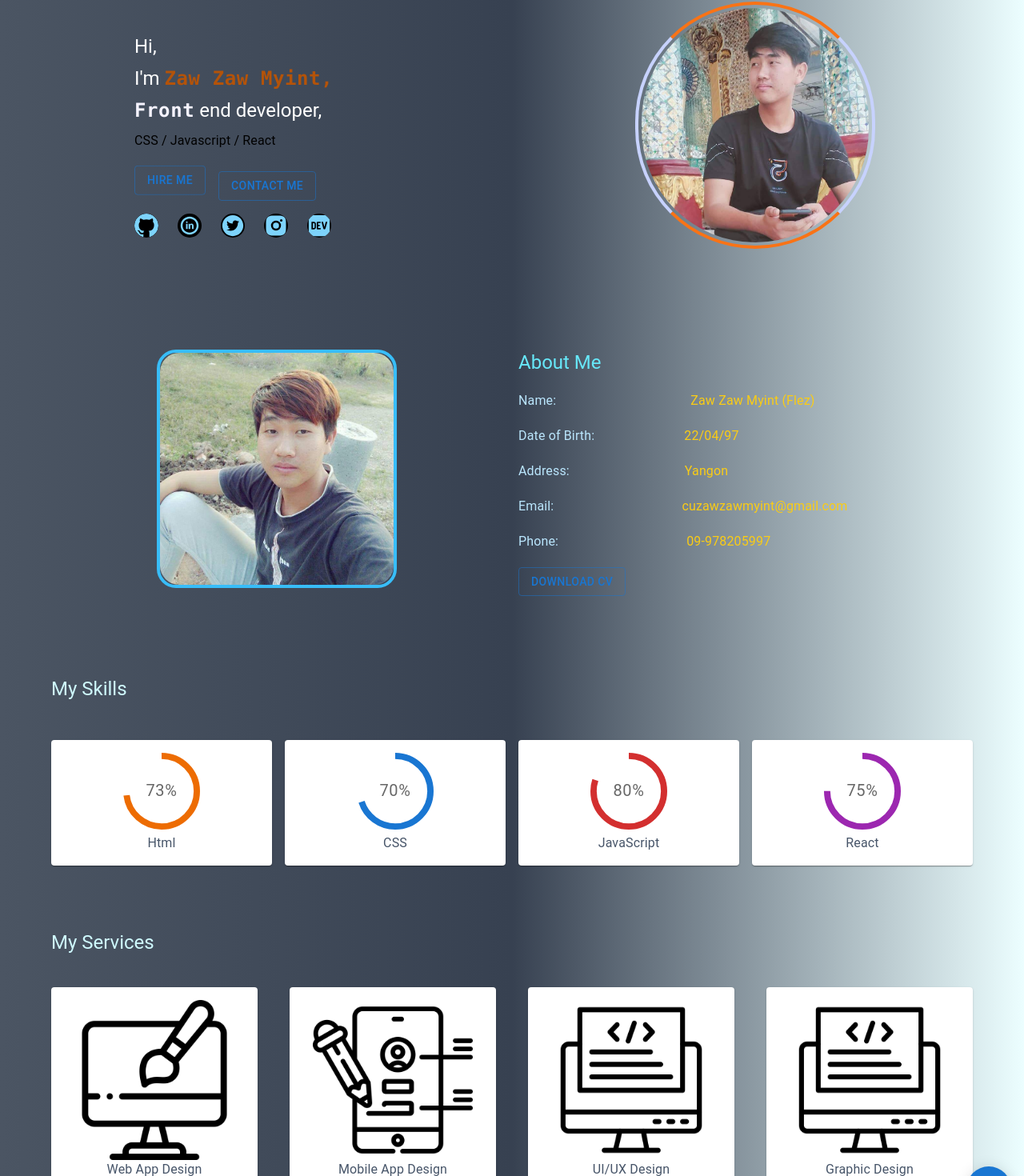
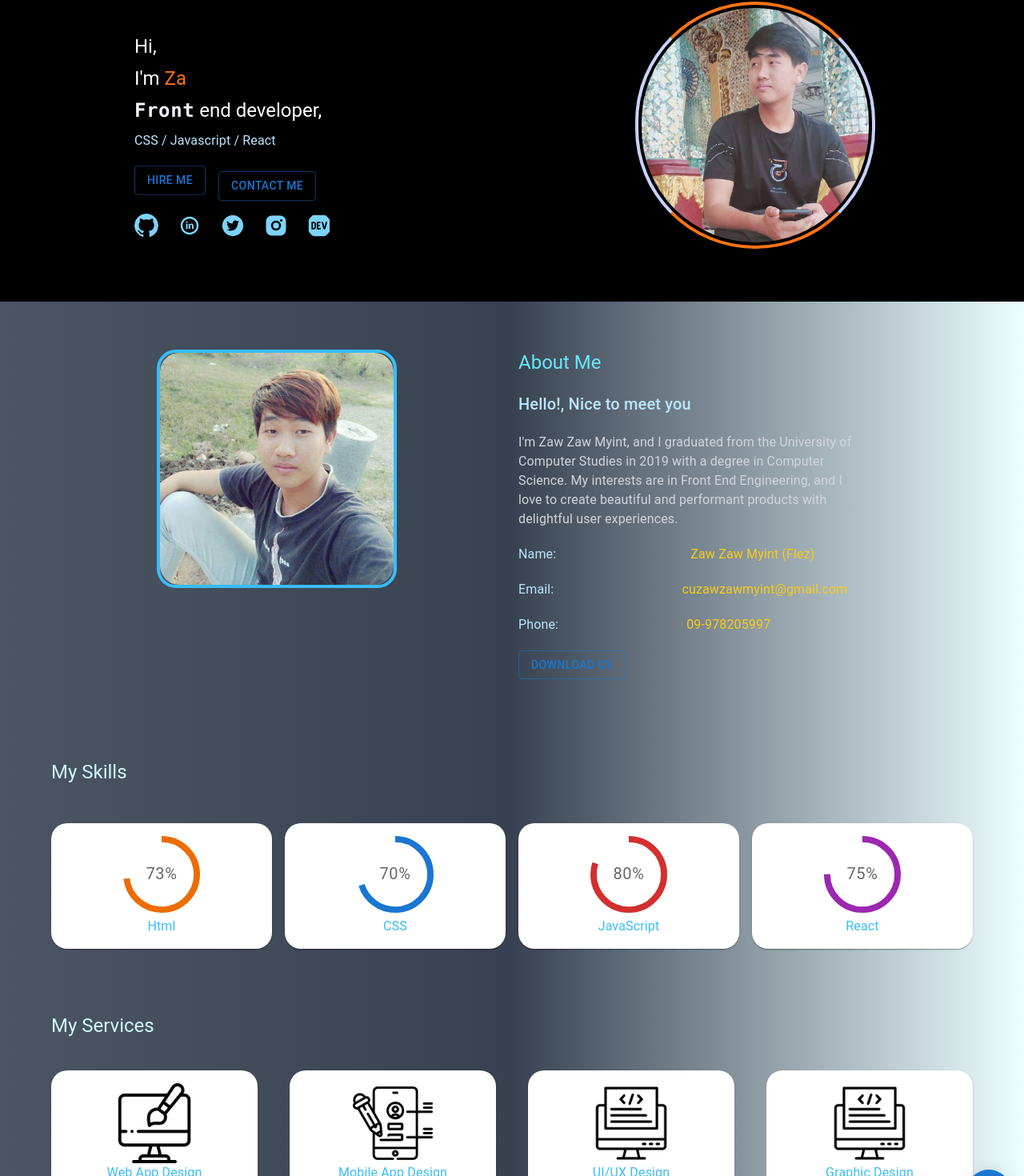
Before and after one commit to zawzawmyint/simple-portfolio-nextjs-mui-tailwind, a Next.js app: page / in a window 1280 px wide. Shown: the part 128-1598 px from the top of the page at 80% size. Built offline with nearby package versions, Linux system fonts and the light colour scheme.

Commit message:
[modified] intro add animation

```diff
--- a/src/components/AboutMe/AboutMeDetails.js
+++ b/src/components/AboutMe/AboutMeDetails.js
@@ -16,19 +16,6 @@ const AboutMeDetails = () => {
   const theme = useTheme();
   return (
     <Box className="mx-auto bg-gradient-to-r from-gray-600 via-gray-700 to-cyan-50 text-black h-auto  p-10">
-      <Typography variant="h6" className="text-sky-200 font-bold font-Josefin">
-        Hello!, Nice to meet you
-      </Typography>
-      <Typography
-        variant="body1"
-        className=" text-gray-300 sm:w-3/4 mt-5 font-Josefin"
-      >
-        {" "}
-        I'm Zaw Zaw Myint, and I graduated from the University of Computer
-        Studies in 2019 with a degree in Computer Science. My interests are in
-        Front End Engineering, and I love to create beautiful and performant
-        products with delightful user experiences.
-      </Typography>
       <Grid container spacing={2} mt={5}>
         <Grid item xs={12} md={4}>
           <Typography
--- a/src/components/AboutMe/Wireframe.js
+++ b/src/components/AboutMe/Wireframe.js
@@ -28,6 +28,7 @@ const Wireframe = (props) => {
   }
 
   return (
+    // <Box className="mx-auto bg-black text-black h-auto py-10 sm:p-10">
     <Box className="mx-auto bg-gradient-to-r from-gray-600 via-gray-700 to-cyan-50 text-black h-auto py-10 sm:p-10">
       <Grid container spacing={2} className="rounded-md p-5 ">
         {show && (
@@ -41,7 +42,7 @@ const Wireframe = (props) => {
                 alt="Picture of the author"
                 width={300}
                 height={200}
-                className=" mx-auto  transition ease-in-out delay-150 hover:-translate-x-2 hover:scale-110 duration-300 rounded-3xl"
+                className=" mx-auto  transition ease-in-out delay-150 hover:-translate-y-2 hover:scale-110 duration-300 rounded-3xl"
               />
             </Box>
           </Grid>
@@ -53,6 +54,22 @@ const Wireframe = (props) => {
               className=" font-bold text-cyan-300 font-mono"
             >
               About Me
+            </Typography>
+            <Typography
+              variant="h6"
+              className="text-sky-200 font-bold font-Josefin"
+            >
+              Hello!, Nice to meet you
+            </Typography>
+            <Typography
+              variant="body1"
+              className=" text-gray-300 sm:w-3/4  font-Josefin tracking-wider"
+            >
+              {" "}
+              I'm Zaw Zaw Myint, and I graduated from the University of Computer
+              Studies in 2019 with a degree in Computer Science. My interests
+              are in Front End Engineering, and I love to create beautiful and
+              performant products with delightful user experiences.
             </Typography>
             <Stack direction="row" spacing={21}>
               <Typography
@@ -68,7 +85,7 @@ const Wireframe = (props) => {
                 Zaw Zaw Myint (Flez)
               </Typography>
             </Stack>
-            <Stack direction="row" spacing={14}>
+            <Stack direction="row" spacing={14} className="sr-only">
               <Typography
                 variant="body1"
                 className="font-semibold text-sky-200 font-mono"
@@ -82,7 +99,7 @@ const Wireframe = (props) => {
                 22/04/97
               </Typography>
             </Stack>
-            <Stack direction="row" spacing={18}>
+            <Stack direction="row" spacing={18} className="sr-only">
               <Typography
                 variant="body1"
                 className="font-semibold text-sky-200 font-mono"
--- a/src/components/Footer.js
+++ b/src/components/Footer.js
@@ -24,7 +24,7 @@ const Footer = () => {
           className="flex justify-center items-center"
         >
           <SiGmail />
-          <Typography className=" font-semibold text-lg tracking-widest hover:underline text-amber-700 cursor-pointer">
+          <Typography className=" font-semibold text-lg tracking-widest hover:underline text-sky-400 cursor-pointer">
             cuzawzawmyint@gmail.com
           </Typography>
         </Stack>
--- a/src/components/Intro.js
+++ b/src/components/Intro.js
@@ -19,7 +19,7 @@ import Link from "next/link";
 
 const Intro = () => {
   return (
-    <Box className=" bg-gradient-to-r from-gray-600 via-gray-700 to-cyan-50 text-black h-auto py-10 sm:p-10">
+    <Box className=" bg-gradient-to-r from-black via-black to-black text-black h-auto py-10 sm:p-10">
       <Grid container spacing={2}>
         <Grid item xs={12} md={6}>
           <Box className=" flex flex-col gap-2 sm:mx-32 mx-10  my-10">
@@ -27,11 +27,23 @@ const Intro = () => {
               Hi,
             </Typography>
             <Typography variant="h5" className="font-bold text-white font-mono">
-              I'm{" "}
-              <span className="ease-in duration-300 text-amber-700 normal-case cursor-pointer  font-bold tracking-wide hover:tracking-widest hover:text-orange-600 font-mono">
-                Zaw Zaw Myint,
+              I&apos;m{" "}
+              <span className="relative">
+                <span className="h-20 pt-2 overflow-x-hidden whitespace-nowrap text-orange-500">
+                  Zaw Zaw Myint
+                </span>
+                <span className="{` absolute -bottom-0 left-0 -top-1 inline-block bg-black w-full animate-type will-change`}"></span>
               </span>
             </Typography>
+            {/* <h1 className="mb-2 font-mono text-4xl text-gray-100 md:text-6xl">
+              hi, I&apos;m <br className="block md:hidden" />
+              <span className="relative">
+                <span className="h-20 pt-2 overflow-x-hidden whitespace-nowrap text-brand-accent">
+                  vanntile <span className="text-3xl md:text-5xl">👋</span>
+                </span>
+                <span className="{` absolute -bottom-0 left-0 -top-1 inline-block bg-gray-900 w-full animate-type will-change`}"></span>
+              </span>
+            </h1> */}
             <Typography variant="h5" className="font-bold text-white font-mono">
               <span
                 variant="subtitle1"
@@ -44,7 +56,7 @@ const Intro = () => {
             <Typography
               mb={2}
               variant="subtitle1"
-              className=" ease-in duration-300 normal-case text-black text-xl  font-bold tracking-wide hover:tracking-widest hover:text-violet-100 font-mono"
+              className=" ease-in duration-300 normal-case text-sky-200 text-xl  font-bold tracking-wide hover:tracking-widest hover:text-violet-100 font-mono"
             >
               CSS / Javascript / React
             </Typography>
--- a/src/components/MyServices/MyServices.js
+++ b/src/components/MyServices/MyServices.js
@@ -13,6 +13,7 @@ const Item = styled(Paper)(({ theme }) => ({
   padding: theme.spacing(2),
   textAlign: "center",
   color: theme.palette.text.secondary,
+  borderRadius: "20px",
 }));
 
 const MyServices = () => {
@@ -33,13 +34,13 @@ const MyServices = () => {
               <Image
                 src={webdesign}
                 alt="Picture of the author"
-                width={200}
-                height={200}
+                width={100}
+                height={100}
                 className=" mx-auto ease-in duration-300 hover:animate-pulse "
               />
               <Typography
                 variant="body1"
-                className=" font-bold mt-2 text-slate-600 font-mono"
+                className=" font-bold mt-2 text-sky-400 font-mono"
               >
                 Web App Design
               </Typography>
@@ -56,13 +57,13 @@ const MyServices = () => {
               <Image
                 src={mobiledesign}
                 alt="Picture of the author"
-                width={200}
-                height={200}
+                width={100}
+                height={100}
                 className=" mx-auto hover:animate-pulse "
               />
               <Typography
                 variant="body1"
-                className=" font-bold mt-2 text-slate-600 font-mono"
+                className=" font-bold mt-2 text-sky-400 font-mono"
               >
                 Mobile App Design
               </Typography>
@@ -79,13 +80,13 @@ const MyServices = () => {
               <Image
                 src={uiuxdesign}
                 alt="Picture of the author"
-                width={200}
-                height={200}
+                width={100}
+                height={100}
                 className=" mx-auto ease-in duration-300 hover:animate-pulse "
               />
               <Typography
                 variant="body1"
-                className=" font-bold mt-2 text-slate-600 font-mono"
+                className=" font-bold mt-2 text-sky-400 font-mono"
               >
                 UI/UX Design
               </Typography>
@@ -102,13 +103,13 @@ const MyServices = () => {
               <Image
                 src={uiuxdesign}
                 alt="Picture of the author"
-                width={200}
-                height={200}
+                width={100}
+                height={100}
                 className=" mx-auto ease-in duration-300 hover:animate-pulse "
               />
               <Typography
                 variant="body1"
-                className=" font-bold mt-2 text-slate-600 font-mono"
+                className=" font-bold mt-2 text-sky-400 font-mono"
               >
                 Graphic Design
               </Typography>
--- a/src/components/MySkills/MySkills.js
+++ b/src/components/MySkills/MySkills.js
@@ -15,6 +15,7 @@ const Item = styled(Paper)(({ theme }) => ({
   padding: theme.spacing(2),
   textAlign: "center",
   color: theme.palette.text.secondary,
+  borderRadius: "20px",
 }));
 
 function CircularProgressWithLabel(props) {
@@ -95,7 +96,7 @@ const MySkills = () => {
               <CircularProgressWithLabel value={progress1} color="warning" />
               <Typography
                 variant="body1"
-                className=" font-bold mt-2 text-slate-600 font-mono"
+                className=" font-bold mt-2 text-sky-400 font-mono"
               >
                 Html
               </Typography>
@@ -112,7 +113,7 @@ const MySkills = () => {
               <CircularProgressWithLabel value={progress2} color="primary" />
               <Typography
                 variant="body1"
-                className=" font-bold mt-2 text-slate-600 font-mono"
+                className=" font-bold mt-2 text-sky-400 font-mono"
               >
                 CSS
               </Typography>
@@ -129,7 +130,7 @@ const MySkills = () => {
               <CircularProgressWithLabel value={progress3} color="error" />
               <Typography
                 variant="body1"
-                className=" font-bold mt-2 text-slate-600 font-mono"
+                className=" font-bold mt-2 text-sky-400 font-mono"
               >
                 JavaScript
               </Typography>
@@ -146,7 +147,7 @@ const MySkills = () => {
               <CircularProgressWithLabel value={progress4} color="secondary" />
               <Typography
                 variant="body1"
-                className=" font-bold mt-2 text-slate-600 font-mono"
+                className=" font-bold mt-2 text-sky-400 font-mono"
               >
                 React
               </Typography>
--- a/tailwind.config.js
+++ b/tailwind.config.js
@@ -13,6 +13,24 @@ module.exports = {
       fontFamily: {
         Josefin: ["Josefin Sans", ...defaultTheme.fontFamily.sans],
       },
+      animation: {
+        type: "type 2.7s ease-out .8s infinite alternate both",
+      },
+      keyframes: {
+        type: {
+          "0%": { transform: "translateX(0ch)" },
+          "5%, 10%": { transform: "translateX(1ch)" },
+          "15%, 20%": { transform: "translateX(2ch)" },
+          "25%, 30%": { transform: "translateX(3ch)" },
+          "35%, 40%": { transform: "translateX(4ch)" },
+          "45%, 50%": { transform: "translateX(5ch)" },
+          "55%, 60%": { transform: "translateX(6ch)" },
+          "65%, 70%": { transform: "translateX(7ch)" },
+          "75%, 80%": { transform: "translateX(9ch)" },
+          "85%, 90%": { transform: "translateX(11ch)" },
+          "95%, 100%": { transform: "translateX(13ch)" },
+        },
+      },
     },
   },
   plugins: [],
```
Also changed, not shown: pages/SpeedDial.js (+6 -5 lines), src/components/Header.js (+6 -2 lines).
